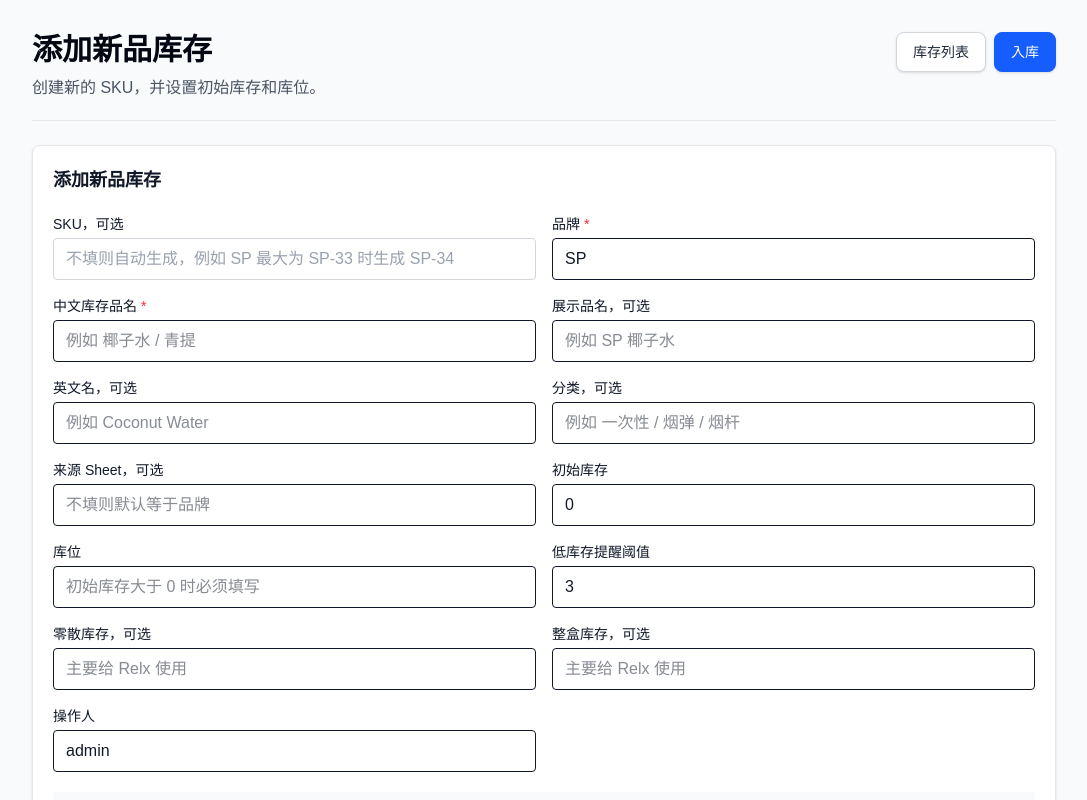
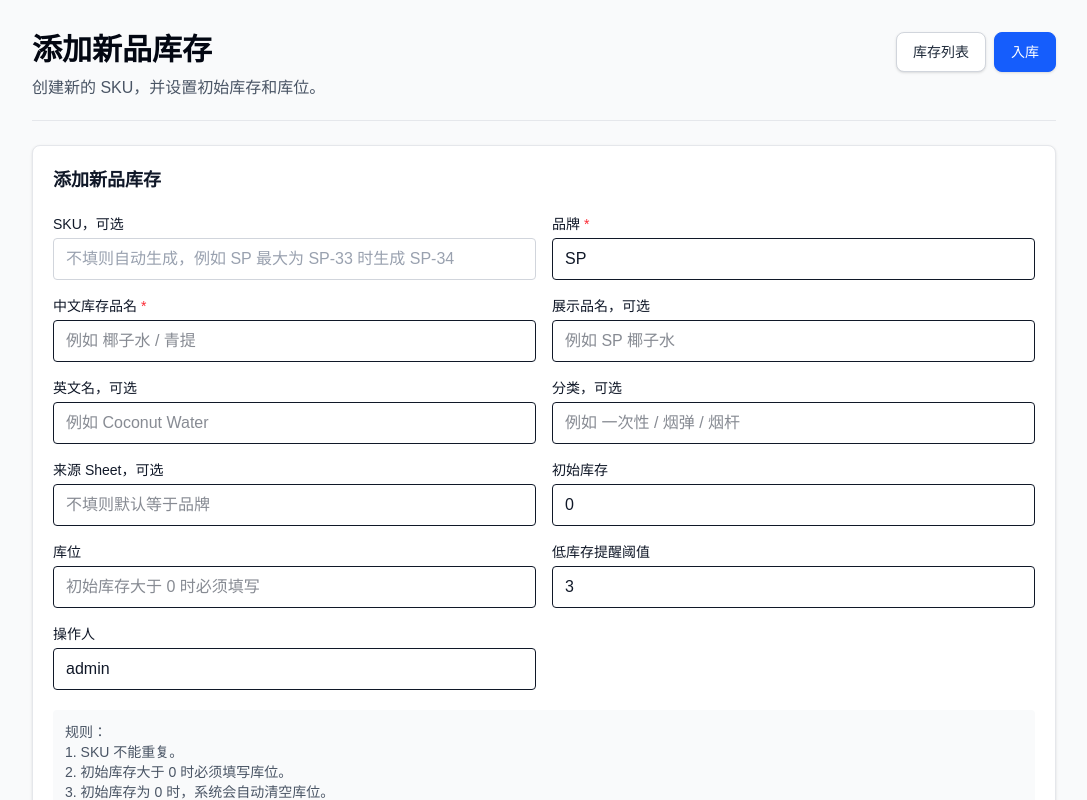
Before and after one commit to sevenshiy35/vape-warehouse-system, a Next.js app: page /admin/products/new in a window 1280 px wide. Shown: the top 800 px of the page, without its empty margins (96-1183 px from the left). Built offline with nearby package versions, Linux system fonts and the light colour scheme.

Commit message:
Remove split inventory fields from app

```diff
--- a/app/admin/inventory/page.tsx
+++ b/app/admin/inventory/page.tsx
@@ -19,8 +19,6 @@ export default async function AdminInventoryPage() {
       inventory (
         shelf_location,
         quantity_on_hand,
-        loose_quantity,
-        box_quantity,
         low_stock_threshold,
         updated_at
       )
--- a/app/api/products/create/route.ts
+++ b/app/api/products/create/route.ts
@@ -3,18 +3,6 @@ import { supabaseAdmin } from '@/lib/supabaseAdmin'
 import { getErrorMessage } from '@/lib/errors'
 
 export const runtime = 'nodejs'
-
-function toOptionalInteger(value: unknown) {
-  if (value === null || value === undefined || value === '') return null
-
-  const num = Number(value)
-
-  if (!Number.isInteger(num)) {
-    return null
-  }
-
-  return num
-}
 
 export async function POST(request: Request) {
   try {
@@ -31,8 +19,6 @@ export async function POST(request: Request) {
     const operator = String(body.operator || 'admin').trim()
 
     const initialQty = Number(body.initialQty || 0)
-    const looseQuantity = toOptionalInteger(body.looseQuantity)
-    const boxQuantity = toOptionalInteger(body.boxQuantity)
     const lowStockThreshold = Number(body.lowStockThreshold || 3)
 
     if (!brand) {
@@ -82,8 +68,6 @@ export async function POST(request: Request) {
         p_source_sheet: sourceSheet || brand,
         p_initial_qty: initialQty,
         p_shelf_location: shelfLocation || null,
-        p_loose_quantity: looseQuantity,
-        p_box_quantity: boxQuantity,
         p_low_stock_threshold: lowStockThreshold,
         p_operator: operator || 'admin',
       }
@@ -110,8 +94,6 @@ export async function POST(request: Request) {
         inventory (
           shelf_location,
           quantity_on_hand,
-          loose_quantity,
-          box_quantity,
           low_stock_threshold
         )
       `)
--- a/components/InventoryTable.tsx
+++ b/components/InventoryTable.tsx
@@ -21,8 +21,6 @@ type SortKey =
   | 'product_name_en'
   | 'shelf_location'
   | 'quantity_on_hand'
-  | 'loose_quantity'
-  | 'box_quantity'
   | 'status'
 
 type SortDirection = 'asc' | 'desc'
@@ -84,18 +82,6 @@ function getSortValue(product: InventoryProduct, key: SortKey) {
     return inv?.quantity_on_hand === null || inv?.quantity_on_hand === undefined
       ? null
       : Number(inv.quantity_on_hand)
-  }
-
-  if (key === 'loose_quantity') {
-    return inv?.loose_quantity === null || inv?.loose_quantity === undefined
-      ? null
-      : Number(inv.loose_quantity)
-  }
-
-  if (key === 'box_quantity') {
-    return inv?.box_quantity === null || inv?.box_quantity === undefined
-      ? null
-      : Number(inv.box_quantity)
   }
 
   if (key === 'status') {
@@ -542,7 +528,7 @@ export default function InventoryTable({ products }: Props) {
                   </span>
                 </div>
 
-                <div className="mt-4 grid grid-cols-3 gap-2 text-sm">
+                <div className="mt-4 grid grid-cols-2 gap-2 text-sm">
                   <div className="rounded-lg border border-gray-200 bg-gray-50 p-3 dark:border-gray-800 dark:bg-gray-950">
                     <p className="text-xs text-gray-500 dark:text-gray-400">
                       库位
@@ -559,14 +545,6 @@ export default function InventoryTable({ products }: Props) {
                     <p className="mt-1 text-lg font-bold">{quantity}</p>
                   </div>
 
-                  <div className="rounded-lg border border-gray-200 bg-gray-50 p-3 dark:border-gray-800 dark:bg-gray-950">
-                    <p className="text-xs text-gray-500 dark:text-gray-400">
-                      整/散
-                    </p>
-                    <p className="mt-1 font-bold">
-                      {inv?.box_quantity ?? '-'} / {inv?.loose_quantity ?? '-'}
-                    </p>
-                  </div>
                 </div>
               </div>
             )
@@ -575,7 +553,7 @@ export default function InventoryTable({ products }: Props) {
       </div>
 
       <div className="hidden overflow-x-auto rounded-lg border border-gray-200 bg-white shadow-sm dark:border-gray-800 dark:bg-gray-900 md:block">
-        <table className="w-full min-w-[1080px] text-sm">
+        <table className="w-full min-w-[900px] text-sm">
           <thead className="sticky top-0 bg-gray-100 dark:bg-gray-800">
             <tr>
               <th className="border-b border-gray-200 p-3 text-left dark:border-gray-700">
@@ -607,14 +585,6 @@ export default function InventoryTable({ products }: Props) {
               </th>
 
               <th className="border-b border-gray-200 p-3 text-left dark:border-gray-700">
-                <SortHeader label="零散库存" sortKey="loose_quantity" currentSortKey={sortKey} direction={sortDirection} onSort={handleSort} />
-              </th>
-
-              <th className="border-b border-gray-200 p-3 text-left dark:border-gray-700">
-                <SortHeader label="整盒库存" sortKey="box_quantity" currentSortKey={sortKey} direction={sortDirection} onSort={handleSort} />
-              </th>
-
-              <th className="border-b border-gray-200 p-3 text-left dark:border-gray-700">
                 <SortHeader label="状态" sortKey="status" currentSortKey={sortKey} direction={sortDirection} onSort={handleSort} />
               </th>
             </tr>
@@ -623,7 +593,7 @@ export default function InventoryTable({ products }: Props) {
           <tbody>
             {sortedProducts.length === 0 ? (
               <tr>
-                <td colSpan={10} className="p-6 text-center text-gray-500 dark:text-gray-400">
+                <td colSpan={8} className="p-6 text-center text-gray-500 dark:text-gray-400">
                   没有符合条件的库存
                 </td>
               </tr>
@@ -682,14 +652,6 @@ export default function InventoryTable({ products }: Props) {
                     </td>
 
                     <td className="border-b border-gray-200 p-3 dark:border-gray-800">
-                      {inv?.loose_quantity ?? '-'}
-                    </td>
-
-                    <td className="border-b border-gray-200 p-3 dark:border-gray-800">
-                      {inv?.box_quantity ?? '-'}
-                    </td>
-
-                    <td className="border-b border-gray-200 p-3 dark:border-gray-800">
                       <span className={`rounded px-2 py-1 ${statusClass}`}>
                         {status}
                       </span>
--- a/components/NewProductForm.tsx
+++ b/components/NewProductForm.tsx
@@ -29,8 +29,6 @@ export default function NewProductForm() {
   const [sourceSheet, setSourceSheet] = useState('')
   const [initialQty, setInitialQty] = useState(0)
   const [shelfLocation, setShelfLocation] = useState('')
-  const [looseQuantity, setLooseQuantity] = useState('')
-  const [boxQuantity, setBoxQuantity] = useState('')
   const [lowStockThreshold, setLowStockThreshold] = useState(3)
   const [operator, setOperator] = useState('admin')
   const [loading, setLoading] = useState(false)
@@ -84,8 +82,6 @@ export default function NewProductForm() {
         sourceSheet: sourceSheet || brand,
         initialQty,
         shelfLocation,
-        looseQuantity,
-        boxQuantity,
         lowStockThreshold,
         operator,
       }),
@@ -113,8 +109,6 @@ export default function NewProductForm() {
     setSourceSheet('')
     setInitialQty(0)
     setShelfLocation('')
-    setLooseQuantity('')
-    setBoxQuantity('')
     setLowStockThreshold(3)
 
     router.push('/admin/inventory')
@@ -260,34 +254,6 @@ export default function NewProductForm() {
 
         <div>
           <label className="mb-1 block text-sm font-medium">
-            零散库存，可选
-          </label>
-          <input
-            type="number"
-            min={0}
-            className="w-full rounded border px-3 py-2"
-            value={looseQuantity}
-            onChange={(e) => setLooseQuantity(e.target.value)}
-            placeholder="主要给 Relx 使用"
-          />
-        </div>
-
-        <div>
-          <label className="mb-1 block text-sm font-medium">
-            整盒库存，可选
-          </label>
-          <input
-            type="number"
-            min={0}
-            className="w-full rounded border px-3 py-2"
-            value={boxQuantity}
-            onChange={(e) => setBoxQuantity(e.target.value)}
-            placeholder="主要给 Relx 使用"
-          />
-        </div>
-
-        <div>
-          <label className="mb-1 block text-sm font-medium">
             操作人
           </label>
           <input
--- a/lib/types.ts
+++ b/lib/types.ts
@@ -1,8 +1,6 @@
 export type InventoryRecord = {
   shelf_location: string | null
   quantity_on_hand: number
-  loose_quantity?: number | null
-  box_quantity?: number | null
   low_stock_threshold?: number | null
   updated_at?: string | null
 }
--- a/scripts/importInventory.mjs
+++ b/scripts/importInventory.mjs
@@ -120,10 +120,6 @@ async function importInventory() {
         getValue(row, ['库存数量', '数量', 'stock_quantity'])
       )
 
-      const boxQty = toNumber(
-        getValue(row, ['整盒库存', 'box_quantity'])
-      )
-
       const totalQty = toNumber(
         getValue(row, ['总计库存', 'total_quantity'])
       )
@@ -136,14 +132,10 @@ async function importInventory() {
       const brand = getBrandFromSheet(sheetName)
 
       let quantityOnHand = normalQty
-      let looseQuantity = null
-      let boxQuantity = null
 
       // Relx 三颗装特殊规则：
       // 如果有“总计库存”，用总计库存作为实际可用库存。
       if (sheetName === 'Relx三颗装') {
-        looseQuantity = normalQty
-        boxQuantity = boxQty
         quantityOnHand = totalQty > 0 ? totalQty : normalQty
       }
 
@@ -187,8 +179,6 @@ async function importInventory() {
             product_id: product.id,
             shelf_location: finalShelfLocation,
             quantity_on_hand: quantityOnHand,
-            loose_quantity: looseQuantity,
-            box_quantity: boxQuantity,
             updated_at: new Date().toISOString(),
           },
           {
```
